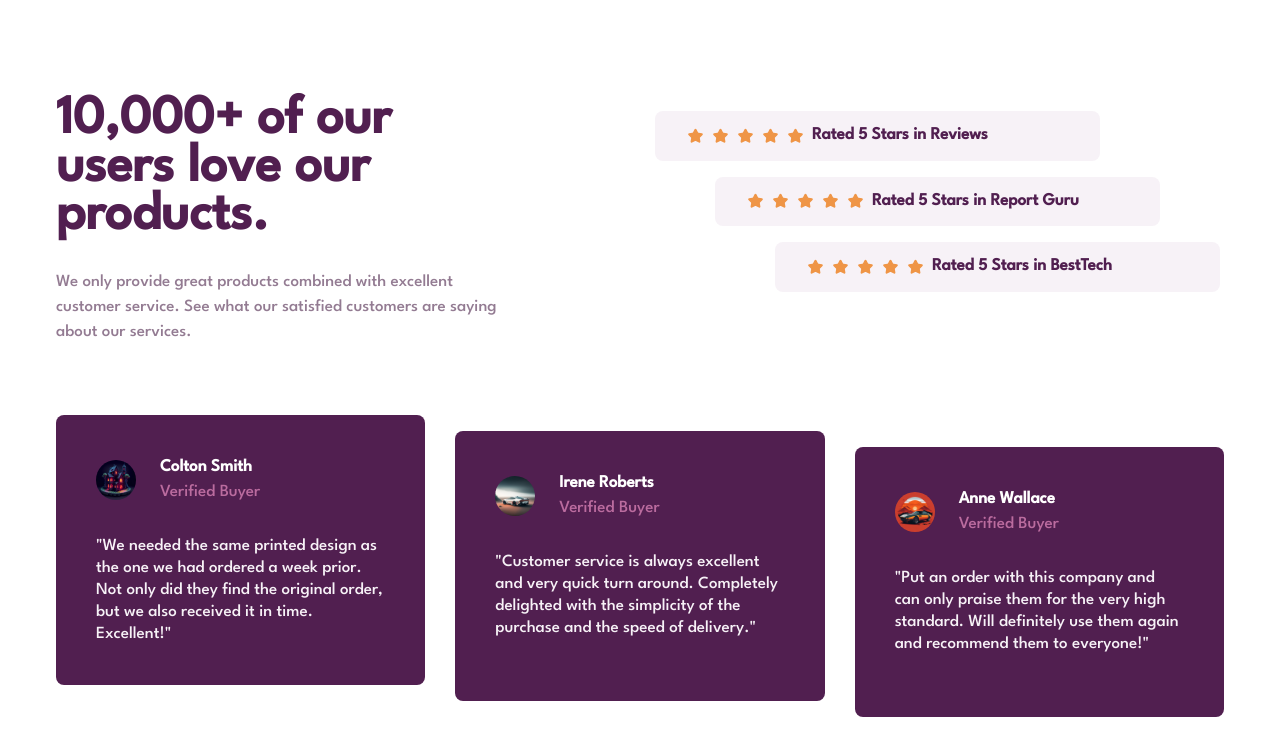
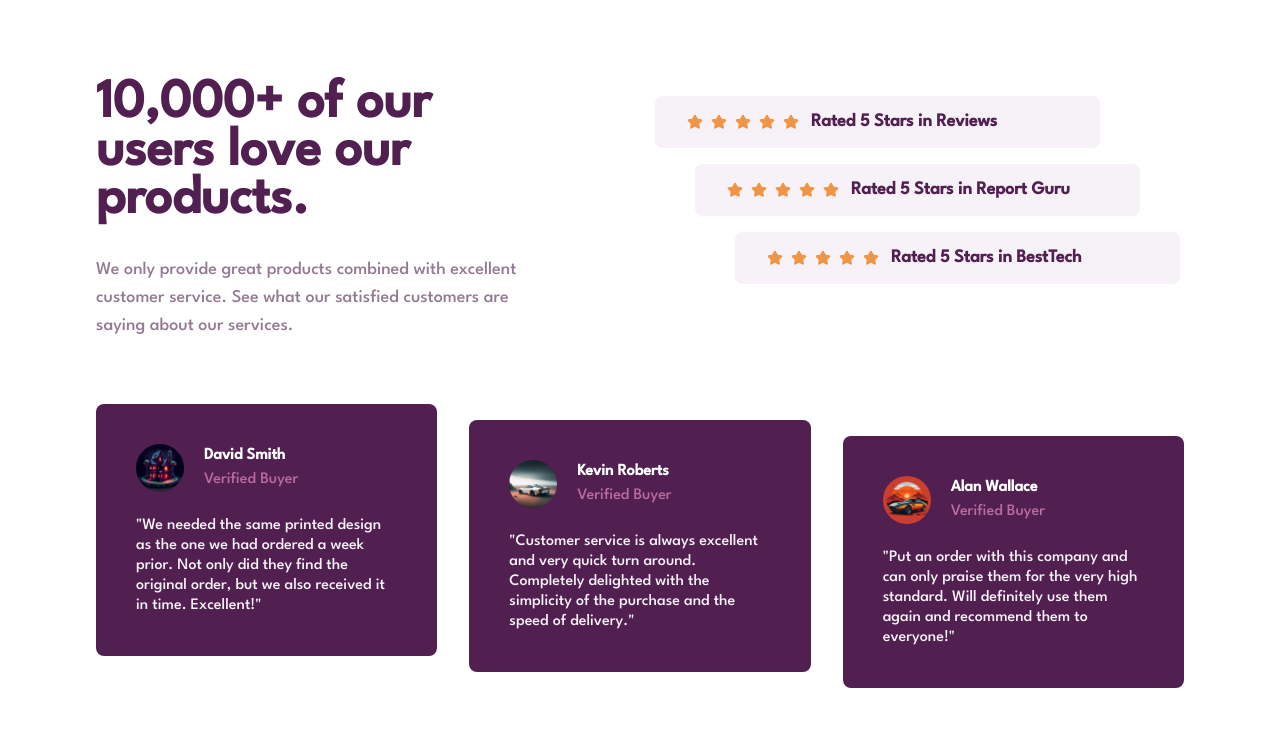
Before and after one commit to GilaniRabbu/frontend-mentor-challenges, a Next.js app: page /social-proof-section in a window 1280 px wide. Shown: the top 756 px of the page. Built offline with nearby package versions, Linux system fonts and the light colour scheme.

Commit message:
updated code

```diff
--- a/app/layout.tsx
+++ b/app/layout.tsx
@@ -1,12 +1,9 @@
 import type { Metadata } from "next";
-import { League_Spartan } from "next/font/google";
 import "./globals.css";
 
-const spartan = League_Spartan({ subsets: ["latin"], weight: ["500"] });
-
 export const metadata: Metadata = {
-  title: "Create Next App",
-  description: "Generated by create next app",
+  title: "FM Challenges",
+  description: "My Complete challenge to the Frontend Mentor challenge",
 };
 
 export default function RootLayout({
@@ -16,7 +13,7 @@ export default function RootLayout({
 }>) {
   return (
     <html lang="en">
-      <body className={`${spartan.className} antialiased`}>{children}</body>
+      <body className="antialiased">{children}</body>
     </html>
   );
 }
--- a/app/social-proof-section/page.tsx
+++ b/app/social-proof-section/page.tsx
@@ -1,16 +1,21 @@
+import { League_Spartan } from "next/font/google";
 import { Star } from "lucide-react";
 import Image from "next/image";
 
+const spartan = League_Spartan({ subsets: ["latin"], weight: ["500"] });
+
 export default function Testimonials() {
   return (
-    <div className="container mx-auto px-4 py-24 max-w-[1200px] overflow-hidden">
+    <div
+      className={`${spartan.className} max-w-[1120px] mx-auto px-4 py-20 overflow-hidden`}
+    >
       <div className="grid gap-y-12 lg:grid-cols-2 lg:gap-x-[30px] items-start">
         {/* Left side - Heading and description */}
         <div className="max-w-[445px]">
-          <h1 className="text-[54px] leading-[48px] font-bold text-[#511f50] mb-[30px]">
+          <h1 className="text-[54px] leading-[48px] font-bold text-[#511f50] mb-8">
             10,000+ of our users love our products.
           </h1>
-          <p className="text-[#937b92] text-[17px] leading-[25px]">
+          <p className="text-lg text-[#937b92]">
             We only provide great products combined with excellent customer
             service. See what our satisfied customers are saying about our
             services.
@@ -18,15 +23,15 @@ export default function Testimonials() {
         </div>
 
         {/* Right side - Ratings */}
-        <div className="space-y-4 pt-[15px]">
+        <div className="space-y-4 pt-4">
           {[
             { name: "Reviews", offset: "lg:translate-x-0" },
-            { name: "Report Guru", offset: "lg:translate-x-[60px]" },
-            { name: "BestTech", offset: "lg:translate-x-[120px]" },
+            { name: "Report Guru", offset: "lg:translate-x-[40px]" },
+            { name: "BestTech", offset: "lg:translate-x-[80px]" },
           ].map((rating) => (
             <div
               key={rating.name}
-              className={`flex flex-col sm:flex-row sm:items-center gap-2 bg-[#f7f2f7] rounded-[8px] py-3 px-8 w-full lg:w-[445px] ${rating.offset}`}
+              className={`flex flex-col sm:flex-row sm:items-center gap-3 bg-[#f7f2f7] rounded-lg py-3 px-8 w-full lg:w-[445px] ${rating.offset}`}
             >
               <div className="flex gap-2 shrink-0">
                 {Array(5)
@@ -34,11 +39,11 @@ export default function Testimonials() {
                   .map((_, i) => (
                     <Star
                       key={i}
-                      className="w-[17px] h-[16px] fill-[#ef9546] text-[#ef9546]"
+                      className="w-4 h-4 fill-[#ef9546] text-[#ef9546]"
                     />
                   ))}
               </div>
-              <p className="font-bold text-[17px] text-[#511f50]">
+              <p className="font-bold text-lg text-[#511f50]">
                 Rated 5 Stars in {rating.name}
               </p>
             </div>
@@ -47,24 +52,24 @@ export default function Testimonials() {
       </div>
 
       {/* Testimonials */}
-      <div className="grid gap-[30px] lg:grid-cols-3 mt-[70px]">
+      <div className="grid gap-8 lg:grid-cols-3 mt-16">
         {[
           {
-            name: "Colton Smith",
+            name: "David Smith",
             image: "/profile-1.png",
             offset: "md:translate-y-0",
             quote:
               "We needed the same printed design as the one we had ordered a week prior. Not only did they find the original order, but we also received it in time. Excellent!",
           },
           {
-            name: "Irene Roberts",
+            name: "Kevin Roberts",
             image: "/profile-2.png",
             offset: "md:translate-y-[16px]",
             quote:
               "Customer service is always excellent and very quick turn around. Completely delighted with the simplicity of the purchase and the speed of delivery.",
           },
           {
-            name: "Anne Wallace",
+            name: "Alan Wallace",
             image: "/profile-3.png",
             offset: "md:translate-y-[32px]",
             quote:
@@ -73,10 +78,10 @@ export default function Testimonials() {
         ].map((testimonial) => (
           <div
             key={testimonial.name}
-            className={`bg-[#511f50] text-white rounded-[8px] p-[40px] ${testimonial.offset}`}
+            className={`rounded-lg p-10 bg-[#511f50] text-white ${testimonial.offset}`}
           >
-            <div className="flex items-center gap-6 mb-[30px]">
-              <div className="relative w-[40px] h-[40px] rounded-full overflow-hidden">
+            <div className="flex items-center gap-5 mb-6">
+              <div className="relative w-12 h-12 rounded-full overflow-hidden">
                 <Image
                   src={testimonial.image || "/placeholder.svg"}
                   alt={testimonial.name}
@@ -85,15 +90,15 @@ export default function Testimonials() {
                 />
               </div>
               <div>
-                <p className="font-bold text-[17px] leading-[25px]">
+                <p className="font-bold text-base leading-6">
                   {testimonial.name}
                 </p>
-                <p className="text-[#bb6c9f] text-[17px] leading-[25px]">
+                <p className="text-base leading-6 text-[#bb6c9f]">
                   Verified Buyer
                 </p>
               </div>
             </div>
-            <blockquote className="text-[#f7f2f7] text-[17px] leading-[22px]">
+            <blockquote className="text-base leading-5 text-[#f7f2f7]">
               &quot;{testimonial.quote}&quot;
             </blockquote>
           </div>
```
